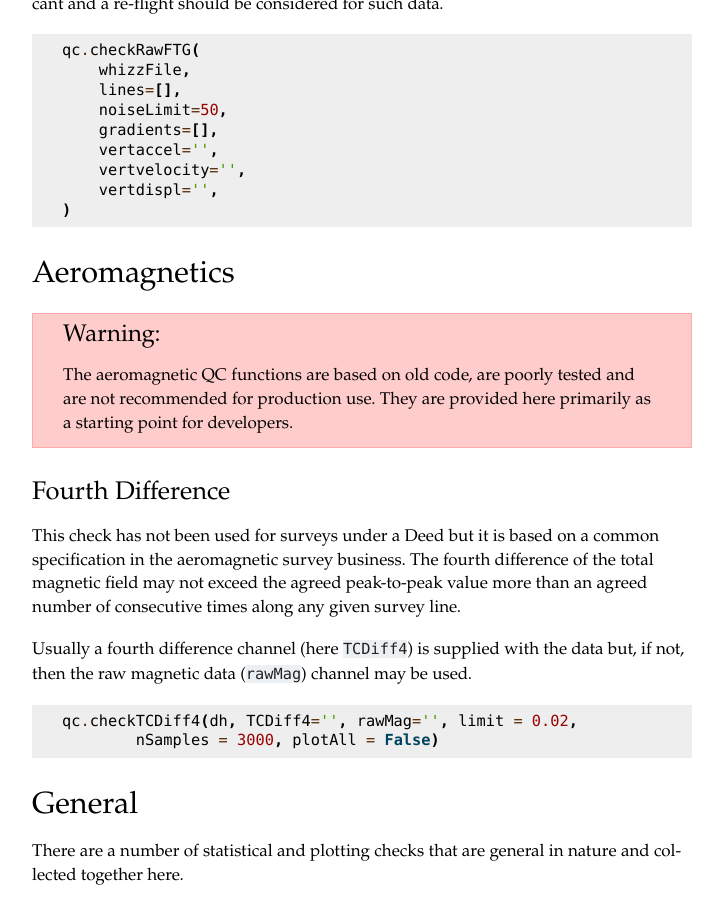
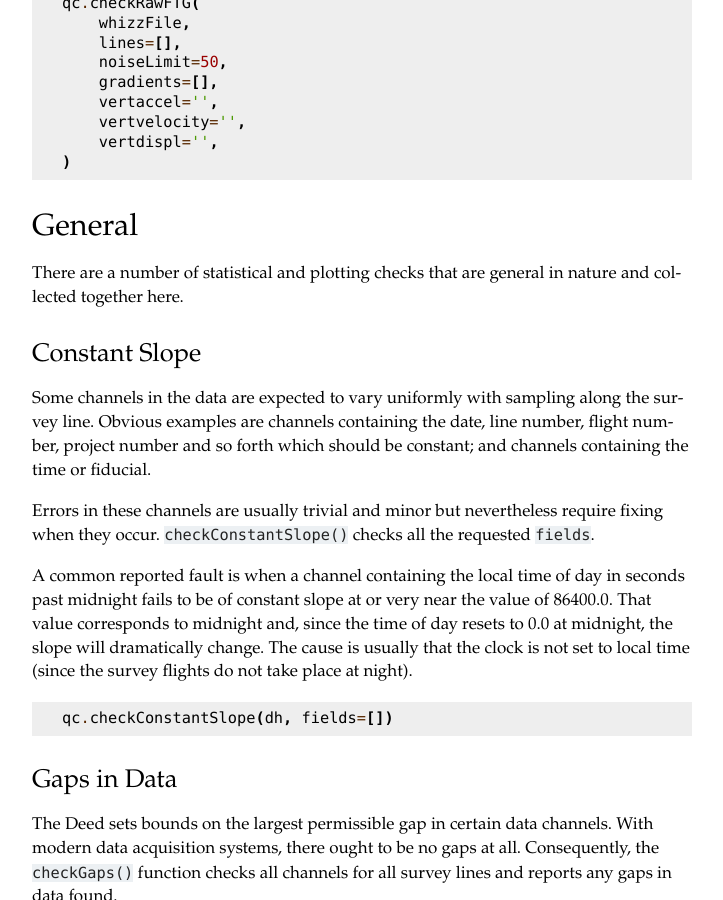
Before and after one commit to GeoscienceAustralia/galileoQC, a Sphinx documentation site: the page built from docs/source/methods.md, in a window 1280 px wide and 900 px high, scrolled down 11788 px. Shown: the whole window, without its empty margins (388-1111 px from the left). Built offline with Sphinx 7.4.7, drawn with Linux system fonts in a browser that asks for light colours; some of the changed text lies outside the part shown.

Commit message:
Remove docs references to mag and public access to code

````diff
--- a/AirGravQC/__init__.py
+++ b/AirGravQC/__init__.py
@@ -50,10 +50,6 @@ from AirGravQC.gridFiles.whizz_to_xarray import whizz_to_xarray
 from AirGravQC.gridFiles.oddeven import updateLineTracks
 from AirGravQC.gridFiles.oddeven import oddevenlines
 from AirGravQC.whizzFiles.updateLineSpacing import updateLineSpacing
-# Mag
-from AirGravQC.qualitycontrol.checkDiurnal import checkDiurnal
-from AirGravQC.qualitycontrol.checkBasemag import checkBasemag
-from AirGravQC.qualitycontrol.checkTCDiff4 import checkTCDiff4
 
 # AGG (Falcon) checks
 from AirGravQC.qualitycontrol.diffNoiseVturb import diffNoiseVturb
--- a/docs/source/methods.md
+++ b/docs/source/methods.md
@@ -5,7 +5,7 @@ This section provides a brief description of airborne gravity QC methods using t
 
 The examples show the necessary and common parameters passed to each function. There are other parameters available for many of the functions providing additional options. Further information can be seen in the [API](modules.md) and examples are available in the [Cookbooks](#cookbook-target).
 
-There are a number of types of different gravity sensor flying airborne gravity surveys on several different types of aircraft. Occasionally, gravity survey aircraft also collect magnetic data and some functions are also provided for QC of aeromagnetic survey data, although these are less thoroughly tested. The methods described here have been tested on the following aircraft and gravity sensors:
+There are a number of types of different gravity sensor flying airborne gravity surveys on several different types of aircraft. The methods described here have been tested on the following aircraft and gravity sensors:
 
 - Aircraft - BT-67, Cessna C208, Twin Otter
 - Gravimeters - Sander AirGrav
@@ -311,23 +311,6 @@ qc.checkRawFTG(
 ```
 
 
-## Aeromagnetics
-
-:::{warning}
-The aeromagnetic QC functions are based on old code, are poorly tested and are not recommended for production use. They are provided here primarily as a starting point for developers.
-:::
-
-### Fourth Difference
-
-This check has not been used for surveys under a Deed but it is based on a common specification in the aeromagnetic survey business. The fourth difference of the total magnetic field may not exceed the agreed peak-to-peak value more than an agreed number of consecutive times along any given survey line.
-
-Usually a fourth difference channel (here `TCDiff4`) is supplied with the data but, if not, then the raw magnetic data (`rawMag`) channel may be used.
-
-```python
-qc.checkTCDiff4(dh, TCDiff4='', rawMag='', limit = 0.02,
-	nSamples = 3000, plotAll = False)
-```
-
 ## General
 
 There are a number of statistical and plotting checks that are general in nature and collected together here.
````
Also changed, not shown: 2 other files.
